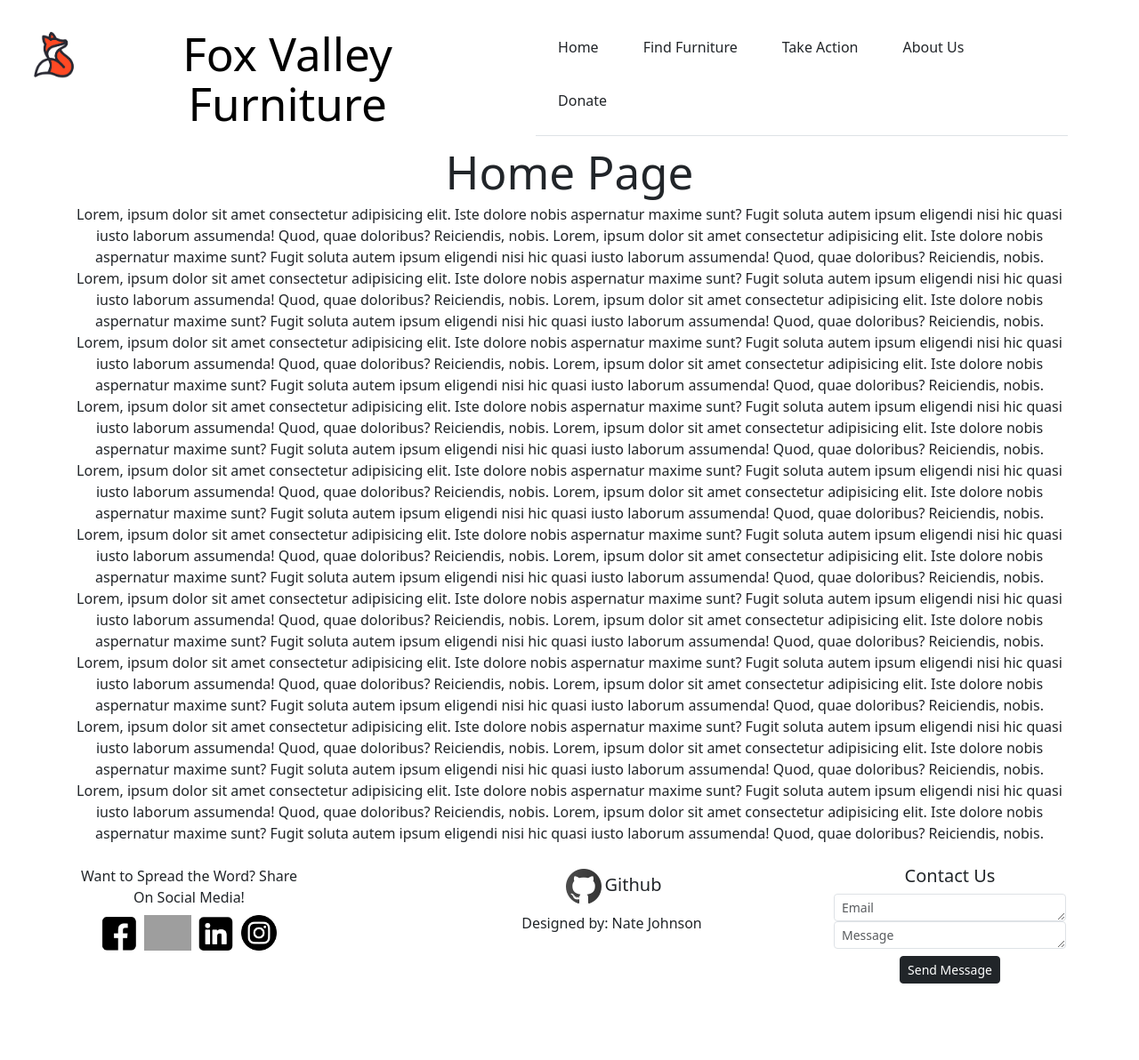
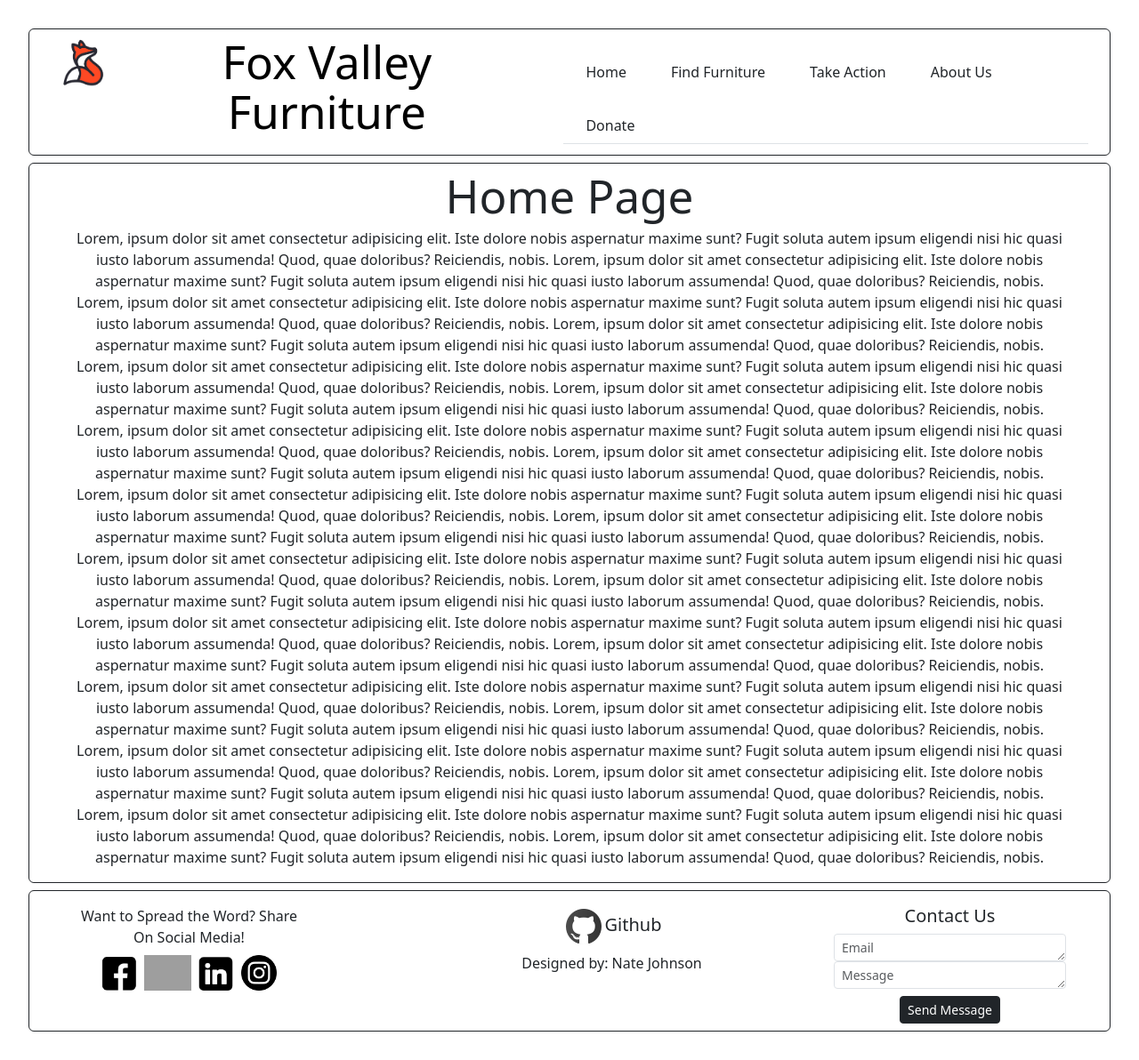
Before and after one commit to njohnson2897/FVFurniture, a React (Vite) app: page / in a window 1280 px wide. Shown: the whole page at 89% size. Before the commit the page ends 1146 px from the top, so only its background shows below. Built offline with nearby package versions, Linux system fonts and the light colour scheme; grey boxes are pictures that could not be loaded.

Commit message:
layout styling

```diff
--- a/src/App.css
+++ b/src/App.css
@@ -43,14 +43,12 @@
 
 .navigationbar {
   position: relative;
-  top: 0;
   width: 100%;
   z-index: 10;
 }
 
 .footer {
   position: relative;
-  bottom: 0;
   width: 100%;
   z-index: 10;
 }
--- a/src/App.jsx
+++ b/src/App.jsx
@@ -9,9 +9,15 @@ import { Outlet } from 'react-router-dom'
 function App() {
   return (
     <>
+        <div className='border rounded border-dark pt-2 mb-2'>
         <Navbar />
+        </div>
+        <div className='border rounded border-dark pt-2'>
           <Outlet />
+        </div>
+        <div className='border rounded border-dark pt-2 mt-2'>
         <Footer />
+        </div>
     </>
   );
 }
--- a/src/components/Navbar.jsx
+++ b/src/components/Navbar.jsx
@@ -4,14 +4,16 @@ import foxImage from '../assets/fox.PNG';
 function Navbar() {
   return (
     <div className='navigationbar pb-1'>
-      <header className="d-flex justify-between items-center mb-2">
-        <img src={foxImage} alt="Image of a fox" height='60'></img>
+      <header className="d-flex justify-content-between mb-2">
+        <div className='d-flex px-3'>
+        <img className='px-3' src={foxImage} alt="Image of a fox" height='60'></img>
         <Link className='text-black' to='/'>
         <h1 className="font-bold text-foreground">
           Fox Valley Furniture
         </h1>
         </Link>
-        <nav className="nav nav-tabs flex space-x-4 mx-5">
+        </div>
+        <nav className="nav nav-tabs align-items-end mx-4">
         <li className='nav-item mx-2'>
           <Link className="text-dark nav-link" to='/'>
             Home
```
Also changed, not shown: 1 other file (tests, documents, lock files or other folders).
